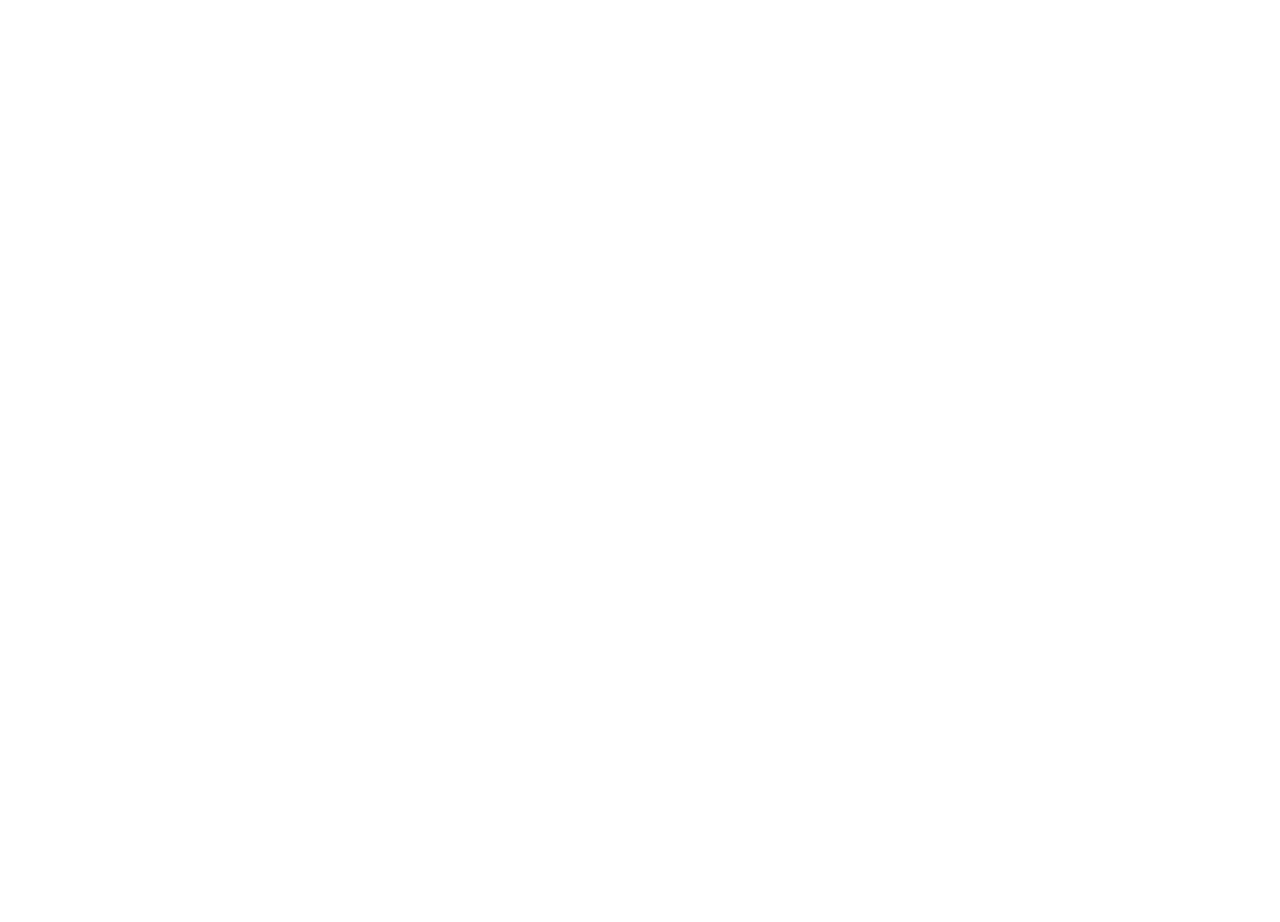
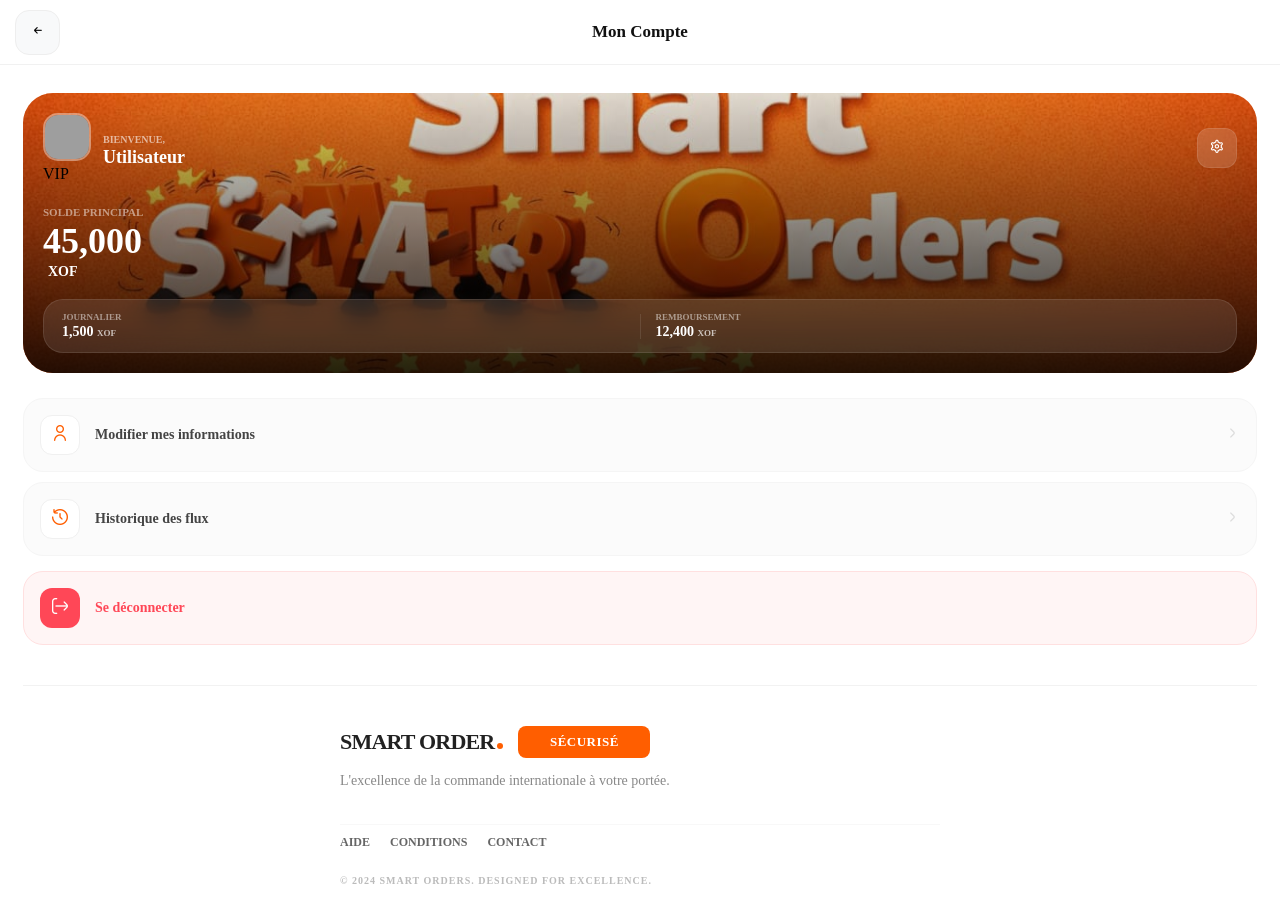
Before and after one commit to luxeshadow/smart_order, a Nuxt app: page /user/profile in a window 1280 px wide. Before the commit this address had no page. Shown: the top 922 px of the page. Before the commit the page ends 800 px from the top, so only its background shows below. Built offline with nearby package versions, Linux system fonts and the light colour scheme; grey boxes are pictures that could not be loaded; a small style sheet from the web is missing.

Commit message:
feat: profile vue

```diff
--- a/app/core/components/client/FloatingActionButton.vue
+++ b/app/core/components/client/FloatingActionButton.vue
@@ -24,7 +24,7 @@ const toggleMenu = () => {
 const actions = [
   { id: 'Transact', name: 'Transact', icon: AppIcon.order, route: '/transaction/add' },
   { id: 'Vente',    name: 'Vente',    icon: AppIcon.box,   route: '/order/my-order' },
-  { id: 'Parametre', name: 'Parametre', icon: AppIcon.user,  route: '/user/add' },
+  { id: 'Parametre', name: 'Parametre', icon: AppIcon.user,  route: '/user/profile' },
 ]
 
 // FONCTION DE PROTECTION
--- a/app/core/components/client/Footer.vue
+++ b/app/core/components/client/Footer.vue
@@ -54,7 +54,7 @@ onUnmounted(() => {
 <style scoped>
 .smart-footer {
   background-color: v-bind('AppColor.surface.pure');
-  padding: 40px 16px 110px 16px;
+  padding: 40px 16px 10px 16px;
   border-top: 1px solid #f2f2f2;
   margin-top: 40px;
 }
--- a/app/core/components/client/SmartChart.vue
+++ b/app/core/components/client/SmartChart.vue
@@ -8,8 +8,8 @@ type ChartItem = {
 }
 
 const data: ChartItem[] = [
-  { name: 'Alibaba', value: 970 },
-  { name: 'Temu', value: 40 },
+  { name: 'Alibaba', value: 1970 },
+  { name: 'Temu', value: 10 },
   { name: 'Costco', value: 150 },
   { name: 'Amazon', value: 3409 },
   { name: 'Walmart', value: 1098 }
--- a/app/core/constants/app_images.ts
+++ b/app/core/constants/app_images.ts
@@ -1,6 +1,7 @@
 export class AppImage {
 
   //logo
+  static readonly Logo_1 = '/assets/images/logo/logo_1.jpeg'
   static readonly Logo = '/assets/images/logo/logo.png'
   static readonly Flooz = '/assets/images/logo/flooz.jpg'
   static readonly Yas = '/assets/images/logo/yas.png'
--- /dev/null
+++ b/app/features/user/presentation/pages/profile.vue
@@ -0,0 +1,232 @@
+<script setup lang="ts">
+import { useRouter } from 'vue-router'
+import { storeToRefs } from "pinia"
+import { AppColor } from "@/core/constants/app_colors"
+import { AppImage } from "@/core/constants/app_images"
+import { useAuthStore } from "@/features/auth/presentation/stores/auth_store"
+import Footer from '@/core/components/client/Footer.vue'
+
+const router = useRouter()
+const authStore = useAuthStore()
+const { user } = storeToRefs(authStore)
+
+const balances = {
+  daily: "1,500",
+  refund: "12,400",
+  principal: "45,000"
+}
+
+const handleLogout = async () => {
+  // authStore.logout()
+  router.push('/auth/login')
+}
+</script>
+
+<template>
+  <div class="profile-page">
+    <nav class="app-bar">
+      <button class="back-btn" @click="router.back()">
+        <i class="fi fi-rr-arrow-small-left"></i>
+      </button>
+      <span class="app-bar-title">Mon Compte</span>
+      <div class="spacer"></div>
+    </nav>
+
+    <div class="hero-wallet">
+      <img :src="AppImage.Logo_1" alt="background" class="hero-bg" />
+      <div class="hero-overlay"></div>
+
+      <div class="hero-content">
+        <div class="user-profile-row">
+          <div class="avatar-container">
+            <img src="https://ui-avatars.com/api/?name=User&background=fff&color=FF9800" alt="Avatar" class="avatar-img" />
+            <div class="status-badge">VIP</div>
+          </div>
+          <div class="user-info">
+            <span class="welcome-text">Bienvenue,</span>
+            <h1 class="user-name">{{ user?.username || 'Utilisateur' }}</h1>
+          </div>
+          <button class="settings-btn" @click="router.push('/profile/edit')">
+            <i class="fi fi-rr-settings"></i>
+          </button>
+        </div>
+
+        <div class="main-balance-display">
+          <span class="balance-label">Solde Principal</span>
+          <div class="amount-row">
+            <h2 class="amount">{{ balances.principal }}</h2>
+            <span class="currency">XOF</span>
+          </div>
+        </div>
+
+        <div class="glass-balances">
+          <div class="glass-item">
+            <span class="glass-label">Journalier</span>
+            <span class="glass-amount">{{ balances.daily }} <small>XOF</small></span>
+          </div>
+          <div class="glass-divider"></div>
+          <div class="glass-item">
+            <span class="glass-label">Remboursement</span>
+            <span class="glass-amount">{{ balances.refund }} <small>XOF</small></span>
+          </div>
+        </div>
+      </div>
+    </div>
+
+    <div class="menu-section">
+      <div class="menu-item" @click="router.push('/profile/edit')">
+        <div class="menu-icon"><i class="fi fi-rr-user"></i></div>
+        <span>Modifier mes informations</span>
+        <i class="fi fi-rr-angle-small-right arrow"></i>
+      </div>
+
+      <div class="menu-item" @click="router.push('/transaction/history')">
+        <div class="menu-icon"><i class="fi fi-rr-time-past"></i></div>
+        <span>Historique des flux</span>
+        <i class="fi fi-rr-angle-small-right arrow"></i>
+      </div>
+
+      <div class="menu-item logout" @click="handleLogout">
+        <div class="menu-icon"><i class="fi fi-rr-exit"></i></div>
+        <span>Se déconnecter</span>
+      </div>
+    </div>
+
+    <Footer />
+  </div>
+</template>
+
+<style scoped>
+* { box-sizing: border-box; }
+
+.profile-page {
+  padding: 15px;
+  padding-top: 85px;
+  background: #fff;
+  min-height: 100vh;
+}
+
+/* --- LE RETOUR DU CSS APP BAR --- */
+.app-bar {
+  position: fixed;
+  top: 0; left: 0; right: 0;
+  height: 65px;
+  background: white;
+  display: flex;
+  align-items: center;
+  padding: 0 15px;
+  z-index: 1000;
+  border-bottom: 1px solid #f1f1f1;
+}
+
+.back-btn {
+  width: 45px;
+  height: 45px;
+  background-color: #f8f9fa;
+  border: 1px solid #eee;
+  border-radius: 14px;
+  display: flex;
+  align-items: center;
+  justify-content: center;
+  cursor: pointer;
+}
+
+.app-bar-title {
+  flex: 1;
+  text-align: center;
+  font-weight: 800;
+  font-size: 17px;
+  color: #111;
+}
+
+.spacer { width: 45px; } /* Pour équilibrer le titre centré */
+
+/* --- HERO WALLET --- */
+.hero-wallet {
+  position: relative;
+  width: auto;
+  height: 280px;
+  border-radius: 30px;
+  overflow: hidden;
+  margin-bottom: 25px;
+  padding: 20px;
+}
+
+.hero-bg {
+  position: absolute;
+  top: 0; left: 0; width: 100%; height: 100%;
+  object-fit: cover;
+  z-index: 0;
+}
+
+.hero-overlay {
+  position: absolute;
+  top: 0; left: 0; width: 100%; height: 100%;
+  background: linear-gradient(180deg, rgba(0,0,0,0.1) 0%, rgba(0,0,0,0.85) 100%);
+  z-index: 1;
+}
+
+.hero-content {
+  position: relative;
+  z-index: 2;
+  height: 100%;
+  display: flex;
+  flex-direction: column;
+  justify-content: space-between;
+}
+
+.user-profile-row { display: flex; align-items: center; gap: 12px; }
+.avatar-img { width: 48px; height: 48px; border-radius: 15px; border: 2px solid rgba(255,255,255,0.4); }
+.welcome-text { font-size: 10px; color: rgba(255,255,255,0.6); font-weight: 700; text-transform: uppercase; }
+.user-name { font-size: 18px; color: #fff; font-weight: 900; margin: 0; }
+
+.settings-btn {
+  margin-left: auto; width: 40px; height: 40px;
+  background: rgba(255,255,255,0.15);
+  backdrop-filter: blur(10px);
+  border: 1px solid rgba(255,255,255,0.1);
+  border-radius: 12px; color: #fff;
+  cursor: pointer;
+}
+
+.balance-label { font-size: 11px; font-weight: 700; color: rgba(255,255,255,0.5); text-transform: uppercase; }
+.amount { font-size: 36px; font-weight: 900; color: #fff; margin: 0; }
+.currency { font-size: 14px; color: #fff; font-weight: 800; margin-left: 5px; }
+
+.glass-balances {
+  background: rgba(255, 255, 255, 0.1);
+  backdrop-filter: blur(12px);
+  border: 1px solid rgba(255, 255, 255, 0.1);
+  border-radius: 20px;
+  padding: 12px 18px;
+  display: flex;
+  align-items: center;
+  justify-content: space-between;
+}
+
+.glass-item { display: flex; flex-direction: column; flex: 1; }
+.glass-label { font-size: 9px; font-weight: 800; color: rgba(255,255,255,0.5); text-transform: uppercase; margin-bottom: 2px; }
+.glass-amount { font-size: 14px; font-weight: 900; color: #fff; }
+.glass-amount small { font-size: 9px; opacity: 0.7; }
+.glass-divider { width: 1px; height: 25px; background: rgba(255,255,255,0.1); margin: 0 15px; }
+
+/* --- MENU SECTION --- */
+.menu-section { display: flex; flex-direction: column; gap: 10px; }
+.menu-item {
+  display: flex; align-items: center; padding: 16px;
+  background: #fbfbfb; border-radius: 20px; border: 1px solid #f5f5f5;
+  cursor: pointer;
+}
+.menu-icon {
+  width: 40px; height: 40px; background: white;
+  border-radius: 12px; display: flex; align-items: center;
+  justify-content: center; margin-right: 15px;
+  color: v-bind('AppColor.primary.base'); border: 1px solid #f0f0f0;
+}
+.menu-item span { flex: 1; font-weight: 700; font-size: 14px; color: #444; }
+.arrow { color: #ddd; }
+
+.menu-item.logout { margin-top: 5px; background: #fff5f5; border-color: #ffe0e0; }
+.menu-item.logout .menu-icon { background: #ff4757; color: white; border: none; }
+.menu-item.logout span { color: #ff4757; }
+</style>
--- /dev/null
+++ b/app/pages/user/profile.vue
@@ -0,0 +1,7 @@
+<script setup lang="ts">
+import UserPage from '../../features/user/presentation/pages/profile.vue'
+</script>
+
+<template>
+  <UserPage />
+</template>
```
Also changed, not shown: app/features/transaction/presentation/pages/history-transaction.vue (added), public/assets/images/logo/logo_1.jpeg (added).
